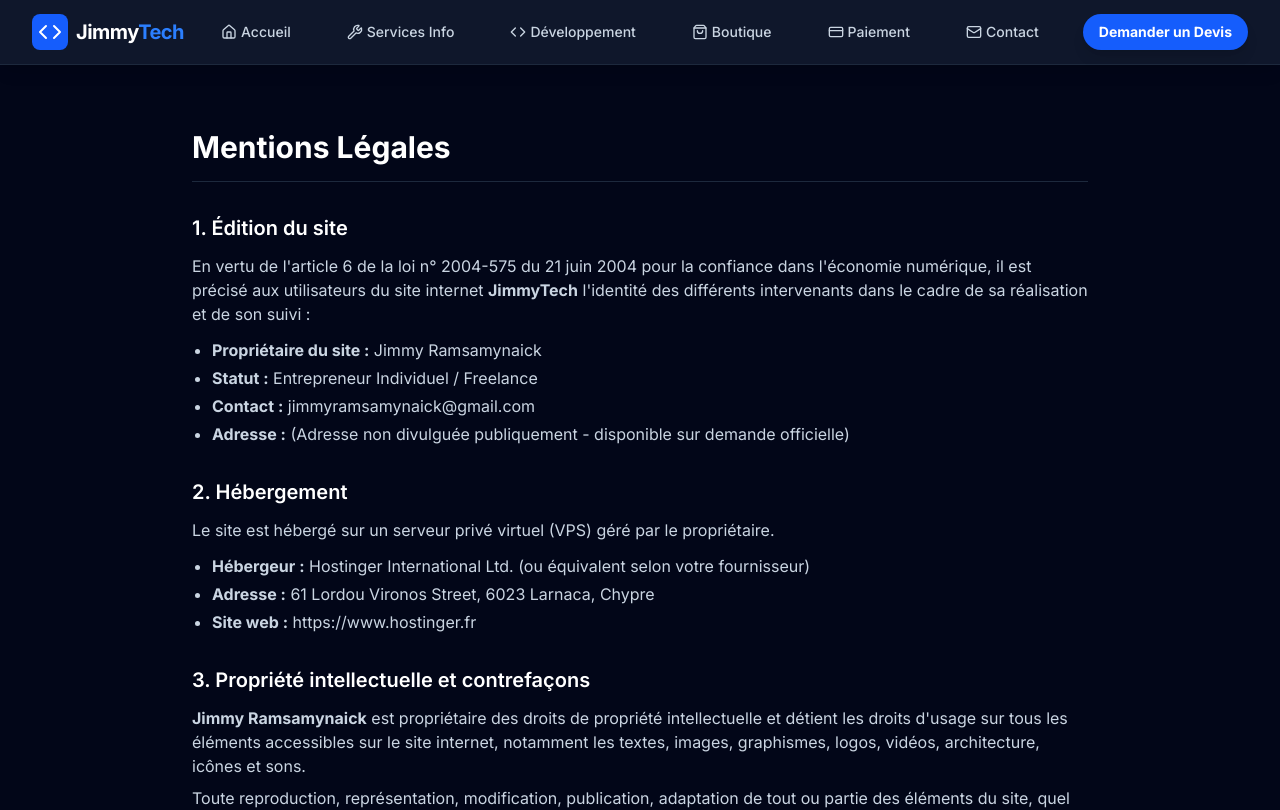
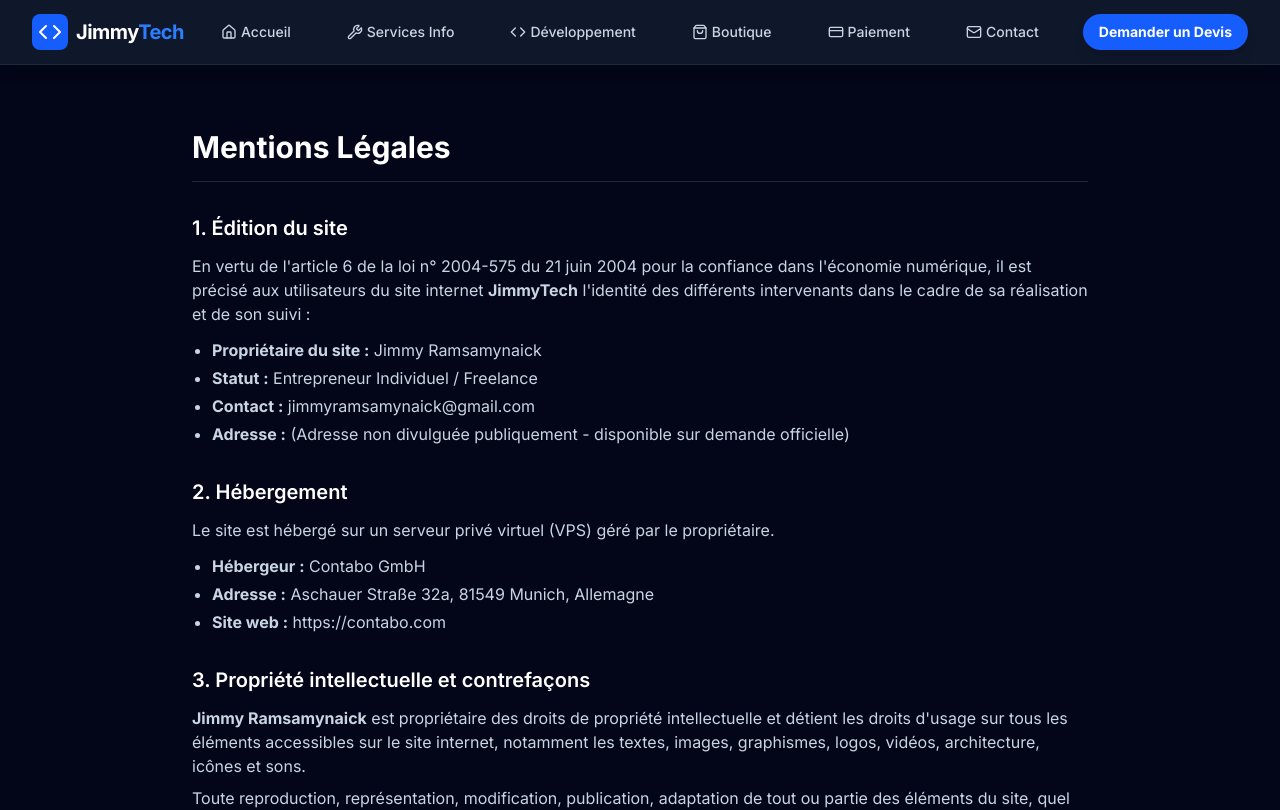
Before and after one commit to JimmyRamsamynaick/jimmy_site_pro, a Next.js app: page /legal/mentions-legales in a window 1280 px wide. Shown: the top 810 px of the page. Built offline with nearby package versions, Linux system fonts and the light colour scheme.

Commit message:
Update hosting provider to Contabo

```diff
--- a/src/app/legal/mentions-legales/page.tsx
+++ b/src/app/legal/mentions-legales/page.tsx
@@ -24,9 +24,9 @@ export default function MentionsLegales() {
               Le site est hébergé sur un serveur privé virtuel (VPS) géré par le propriétaire.
             </p>
             <ul className="list-disc pl-5 mt-3 space-y-1">
-              <li><strong>Hébergeur :</strong> Hostinger International Ltd. (ou équivalent selon votre fournisseur)</li>
-              <li><strong>Adresse :</strong> 61 Lordou Vironos Street, 6023 Larnaca, Chypre</li>
-              <li><strong>Site web :</strong> https://www.hostinger.fr</li>
+              <li><strong>Hébergeur :</strong> Contabo GmbH</li>
+              <li><strong>Adresse :</strong> Aschauer Straße 32a, 81549 Munich, Allemagne</li>
+              <li><strong>Site web :</strong> https://contabo.com</li>
             </ul>
           </section>
 
```
